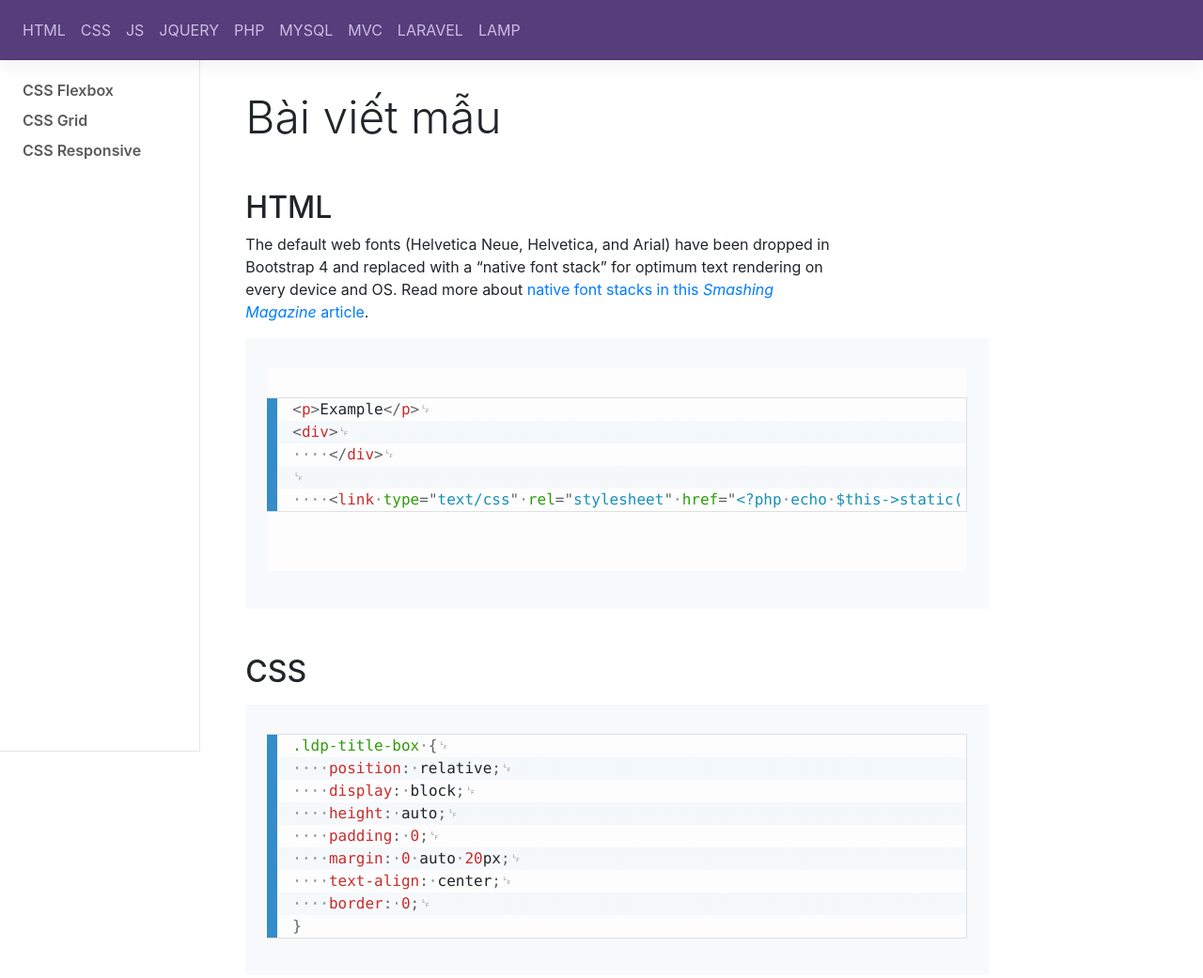
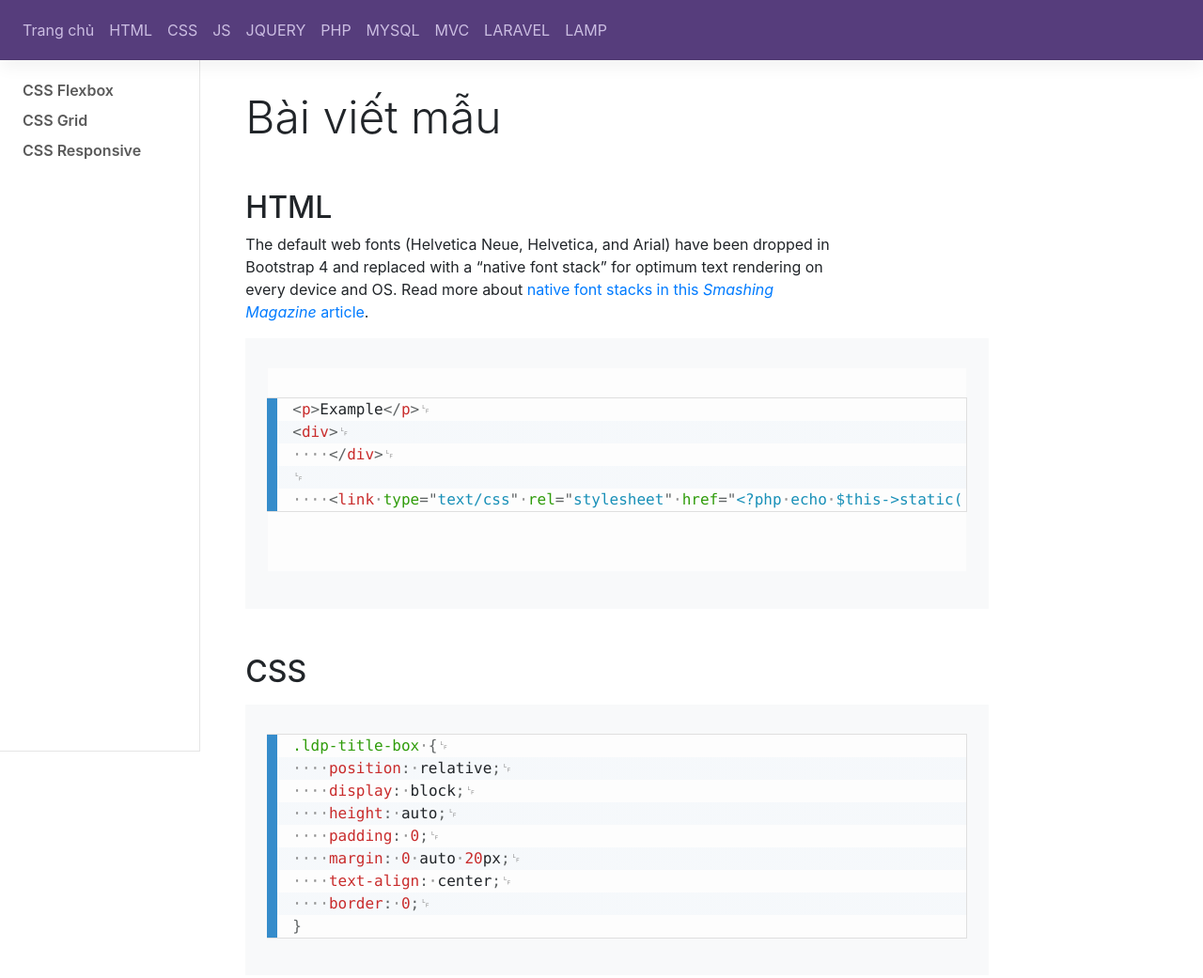
Before and after one commit to dathalongbay/documentation.io, a plain HTML site: page css/flexbox.html in a window 1280 px wide. Shown: the top 1041 px of the page at 94% size. Drawn offline with nearby package versions, Linux system fonts and the light colour scheme; some packages are replaced by stand-ins of ours; files that its build step writes are made by us from their sources; a script that the page names is missing; files whose address does not match are found by name.

Commit message:
Update flexbox.html

```diff
--- a/css/flexbox.html
+++ b/css/flexbox.html
@@ -35,6 +35,9 @@
 
     <div class="navbar-nav-scroll">
         <ul class="navbar-nav bd-navbar-nav flex-row">
+            <li class="nav-item">
+                <a class="nav-link " href="https://dathalongbay.github.io/documentation.io/">Trang chủ</a>
+            </li>
             <li class="nav-item">
                 <a class="nav-link " href="/">HTML</a>
             </li>
```
